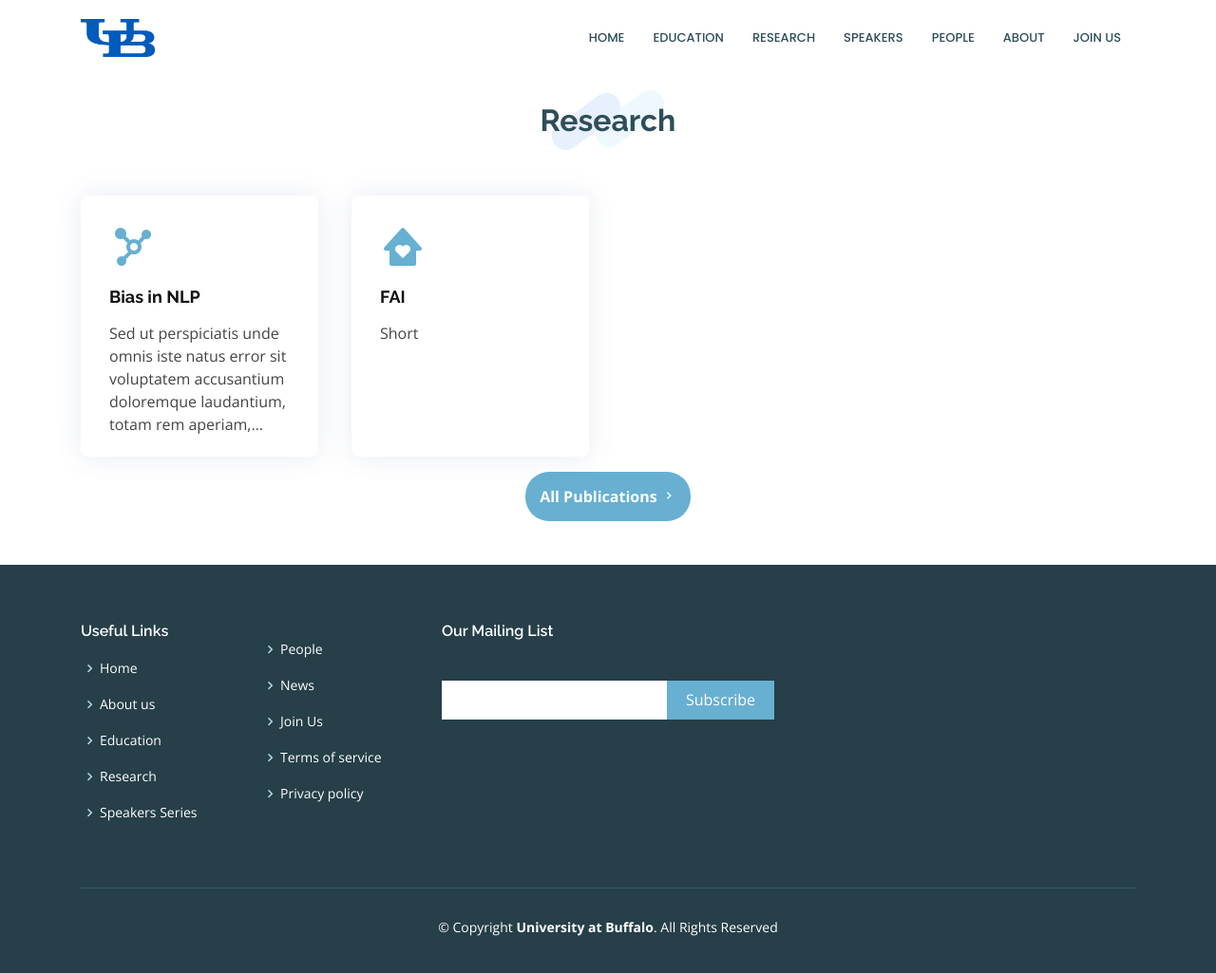
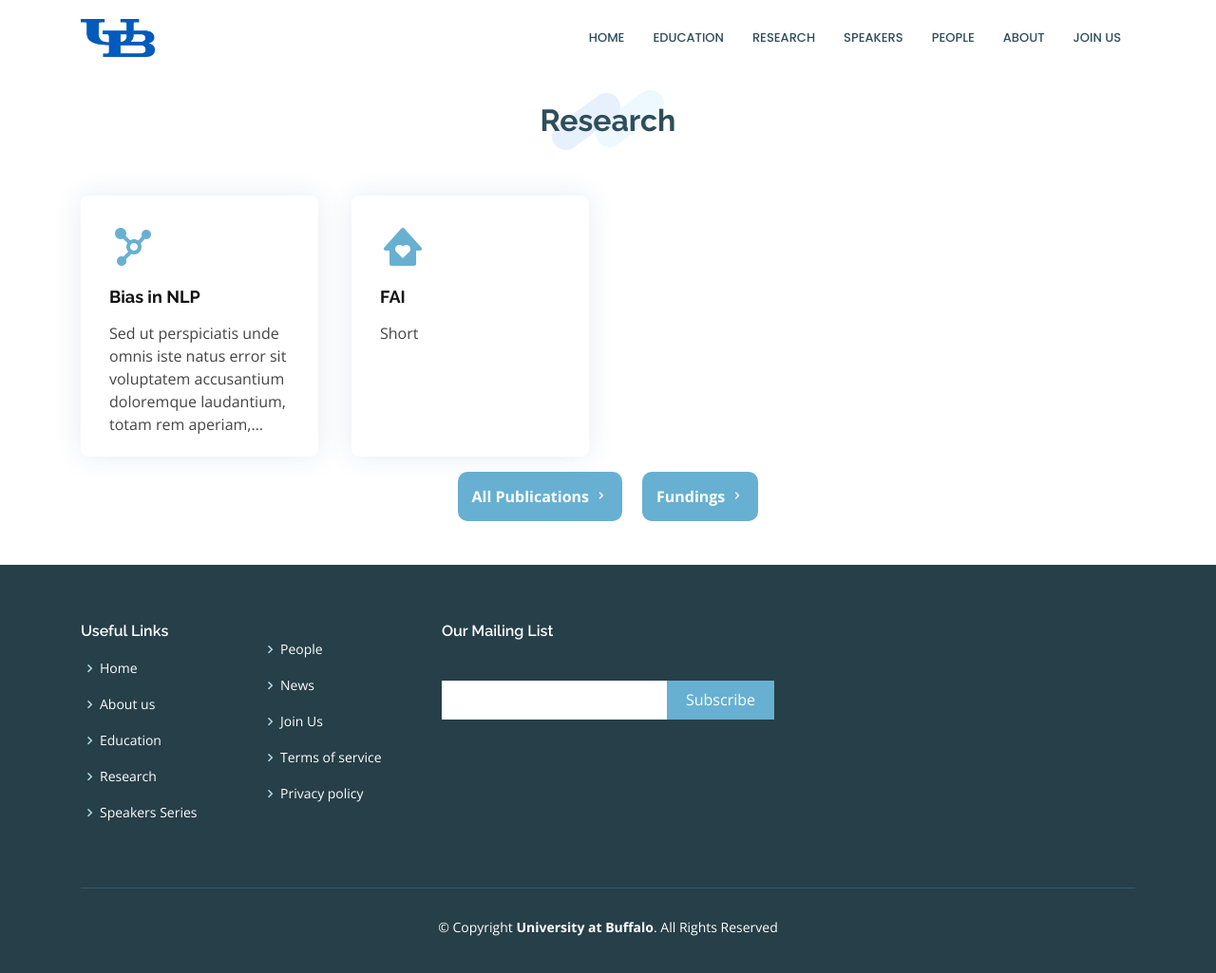
Before and after one commit to Mgeraci19/CS4SG.github.io, a Jekyll site: the page built from research.html, in a window 1280 px wide and 1027 px high. Shown: the whole window at 95% size. Built offline with Jekyll 4.4.1, drawn with Linux system fonts in a browser that asks for light colours.

Commit message:
Update research.html

```diff
--- a/research.html
+++ b/research.html
@@ -33,7 +33,8 @@ title: Research
         var title_string = "{{ title_string }}";
         localStorage.setItem("title_string", title_string);
     </script>
-<center><a href="\publications.html" style="text-decoration:none; border-radius: 25px; background-color:#67b0d1; border:0px; color:#ffffff; font-weight: bold; padding:15px; text-align: center;">All Publications <i class="bx bx-chevron-right"></i></a></center>
+<center><a href="\publications.html" style="text-decoration:none; border-radius: 10px; background-color:#67b0d1; border:0px; color:#ffffff; font-weight: bold; padding:15px; text-align: center;">All Publications <i class="bx bx-chevron-right"></i></a> &nbsp;  &nbsp;
+<a href="\fundings.html" style="text-decoration:none; border-radius: 10px; background-color:#67b0d1; border:0px; color:#ffffff; font-weight: bold; padding:15px; text-align: center;">Fundings <i class="bx bx-chevron-right"></i></a></center>
 
 </body>
 
```
